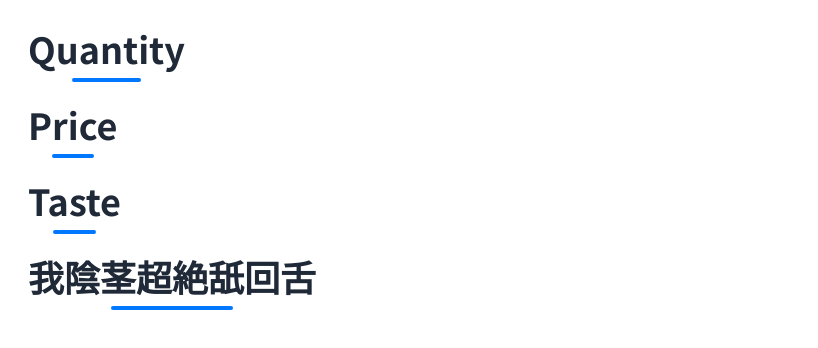
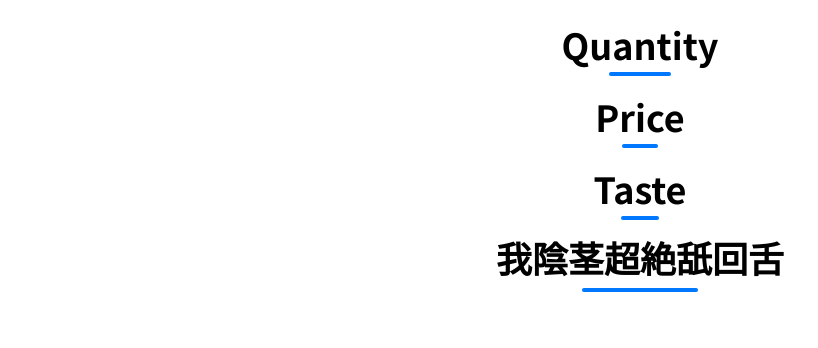
Before and after one commit to iputapp/lounas, a Next.js app: page /test/bordered-title in a window 1280 px wide. Shown: the top 348 px of the page, without its empty margins (0-818 px from the left). Built offline with nearby package versions, Linux system fonts and the light colour scheme.

Commit message:
Review commit

```diff
--- a/src/app/test/bordered-title/page.tsx
+++ b/src/app/test/bordered-title/page.tsx
@@ -3,17 +3,17 @@ import { Noto_Sans_JP } from "next/font/google";
 import { BorderedTitle } from "@/components/headers/BorderedTitle";
 
 const notoSansJP = Noto_Sans_JP({
+  subsets: ["latin"],
   display: "swap",
-  subsets: ["cyrillic"],
 });
 
 export default function Test() {
   return (
-    <div>
-      <BorderedTitle text="Quantity" className={notoSansJP.className} />
-      <BorderedTitle text="Price" className={notoSansJP.className} />
-      <BorderedTitle text="Taste" className={notoSansJP.className} />
-      <BorderedTitle text="我陰茎超絶舐回舌" className={notoSansJP.className} />
+    <div className="grid place-items-center gap-5 p-6">
+      <BorderedTitle title="Quantity" className={notoSansJP.className} />
+      <BorderedTitle title="Price" className={notoSansJP.className} />
+      <BorderedTitle title="Taste" className={notoSansJP.className} />
+      <BorderedTitle title="我陰茎超絶舐回舌" />
     </div>
   );
 }
--- a/src/components/headers/BorderedTitle/index.tsx
+++ b/src/components/headers/BorderedTitle/index.tsx
@@ -3,10 +3,10 @@
 import styles from "./styles.module.scss";
 
 type BorderedTitleProps = {
-  text: string;
+  title: string;
   className?: string;
 };
 
-export function BorderedTitle({ text, className }: BorderedTitleProps) {
-  return <h1 className={`${styles.title} ${className}`}>{text}</h1>;
+export function BorderedTitle({ title, className }: BorderedTitleProps) {
+  return <span className={`${styles.title} ${className}`}>{title}</span>;
 }
--- a/src/components/headers/BorderedTitle/styles.module.scss
+++ b/src/components/headers/BorderedTitle/styles.module.scss
@@ -1,16 +1,16 @@
 @use "variables" as var;
 
 .title {
-  @apply relative m-5 flex w-fit
-  items-center justify-center p-2
-  font-serif text-4xl font-bold text-gray-800;
+  @apply relative flex w-fit
+    items-center justify-center
+    pb-3 text-4xl font-bold;
 }
 
 .title::after {
   width: 40%;
-  height: 4px;
+  height: 4px; // border-b-4
   content: "";
   background-color: var.$blue;
 
-  @apply absolute translate-y-8 rounded-full;
+  @apply absolute bottom-0 rounded-full;
 }
```
